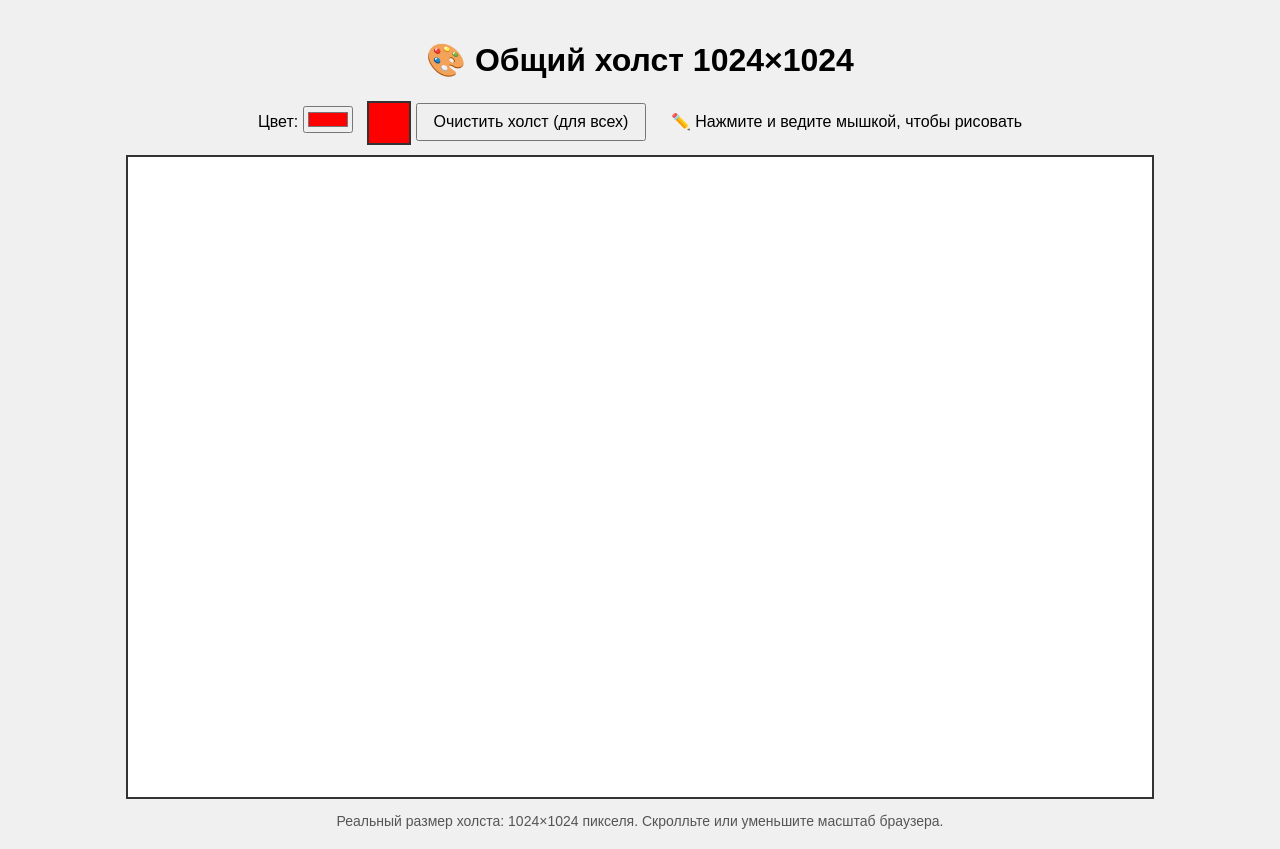
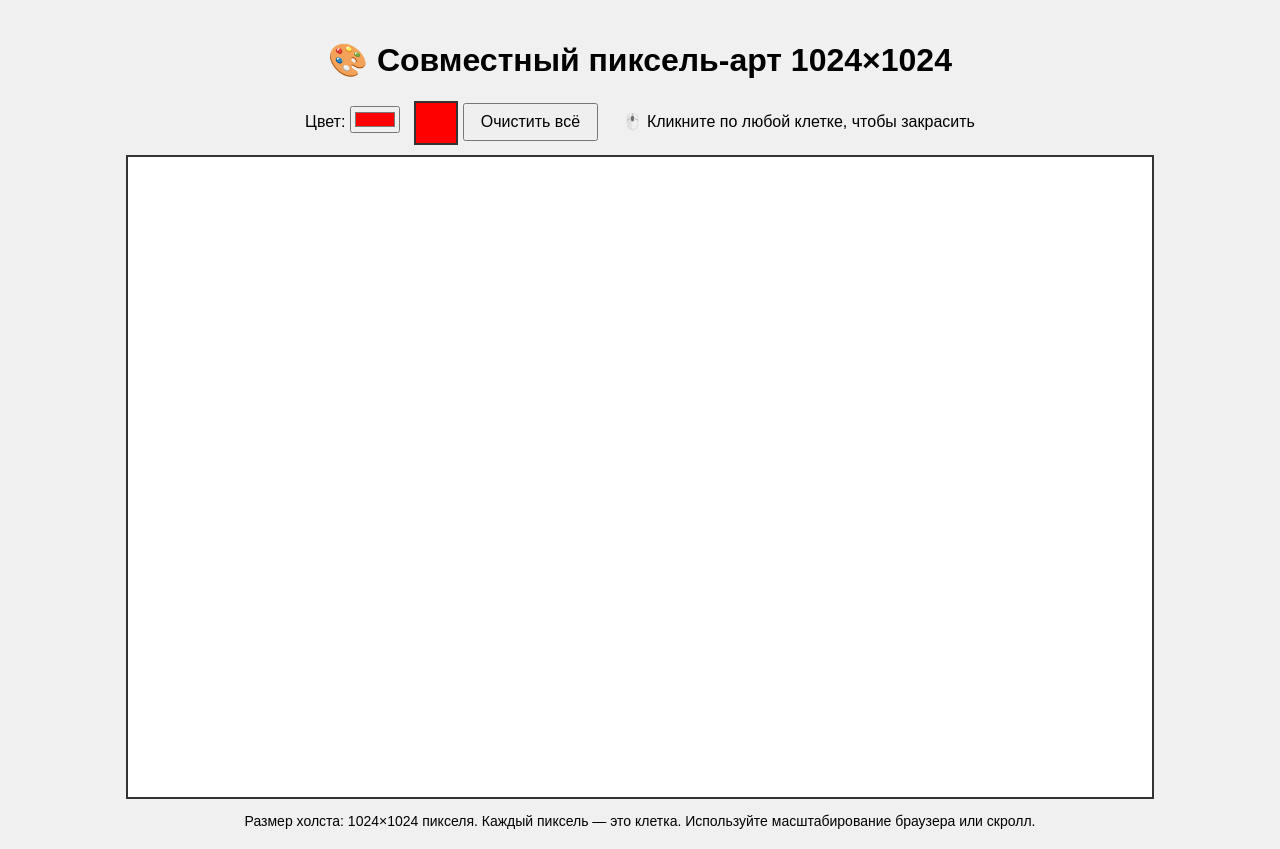
Before and after one commit to horrygame/holst, a website: page public/index.html in a window 1280 px wide. Drawn offline with nearby package versions, Linux system fonts and the light colour scheme; no server answers.

Commit message:
Update index.html

```diff
--- a/public/index.html
+++ b/public/index.html
@@ -2,7 +2,7 @@
 <html>
 <head>
     <meta charset="UTF-8">
-    <title>Совместный интернет-холст 1024x1024</title>
+    <title>Пиксель-арт холст 1024x1024</title>
     <style>
         body {
             margin: 0;
@@ -22,9 +22,9 @@
         canvas {
             cursor: crosshair;
             background: white;
+            /* Масштабируем для удобства, но реальное разрешение 1024x1024 */
             width: auto;
             height: auto;
-            /* масштабируем через CSS, но реальное разрешение 1024x1024 */
             max-width: 100%;
             max-height: 100%;
         }
@@ -47,24 +47,23 @@
         .info {
             margin-top: 10px;
             font-size: 14px;
-            color: #555;
         }
     </style>
 </head>
 <body>
-    <h1>🎨 Общий холст 1024×1024</h1>
+    <h1>🎨 Совместный пиксель-арт 1024×1024</h1>
     <div class="toolbar">
         <label>Цвет: </label>
         <input type="color" id="colorPicker" value="#ff0000">
         <div class="color-preview" id="colorPreview" style="background: #ff0000"></div>
-        <button id="clearBtn">Очистить холст (для всех)</button>
-        <span style="margin-left: 20px;">✏️ Нажмите и ведите мышкой, чтобы рисовать</span>
+        <button id="clearBtn">Очистить всё</button>
+        <span style="margin-left: 20px;">🖱️ Кликните по любой клетке, чтобы закрасить</span>
     </div>
     <div class="canvas-container">
-        <canvas id="drawCanvas" width="1024" height="1024"></canvas>
+        <canvas id="pixelCanvas" width="1024" height="1024"></canvas>
     </div>
     <div class="info">
-        Реальный размер холста: 1024×1024 пикселя. Скролльте или уменьшите масштаб браузера.
+        Размер холста: 1024×1024 пикселя. Каждый пиксель — это клетка. Используйте масштабирование браузера или скролл.
     </div>
 
     <script src="/socket.io/socket.io.js"></script>
```
